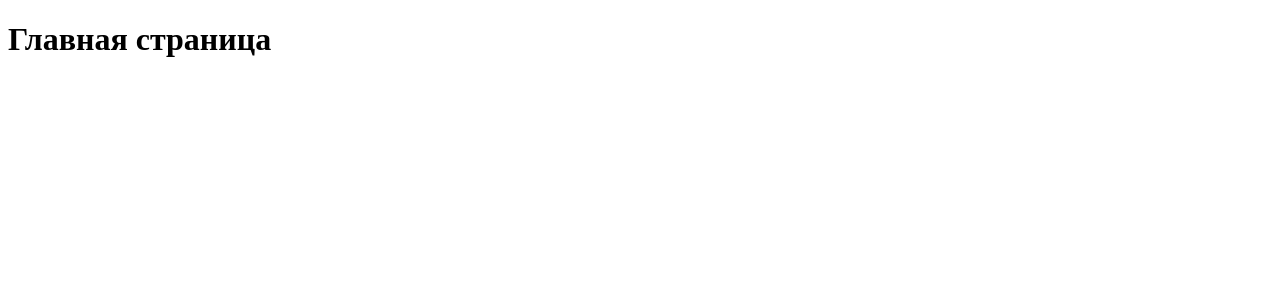
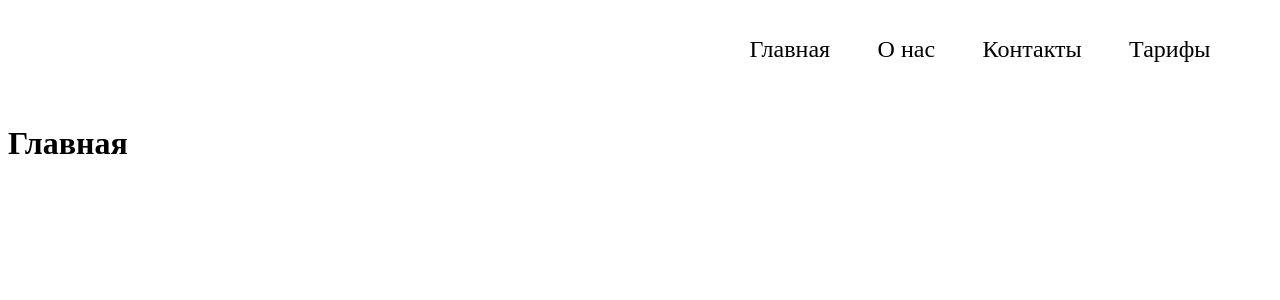
Before and after one commit to mimpushkarev/ECOEXP, a Next.js app: page / in a window 1280 px wide. Shown: the top 300 px of the page. Built offline with nearby package versions, Linux system fonts and the light colour scheme.

Commit message:
add: page templates

```diff
--- /dev/null
+++ b/assets/styles/global.scss
@@ -0,0 +1,4 @@
+$color-white: #fff;
+$color-black: #000;
+
+$color-dark-green: #3C4E0E;
--- /dev/null
+++ b/components/Index/IndexComponent.tsx
@@ -0,0 +1,19 @@
+import Head from "next/head";
+import React from "react";
+import NavigationComponent from "../../frame-components/NavBar/NavigationComponent";
+
+function IndexComponent() {
+    return (
+        <div>
+            <Head>
+                <title>Главная</title>
+            </Head>
+
+            <NavigationComponent />
+
+            <h1>Главная</h1>
+        </div>
+    );
+}
+
+export default IndexComponent;
--- /dev/null
+++ b/frame-components/NavBar/NavigationComponent.module.scss
@@ -0,0 +1,23 @@
+@import '../../assets/styles/global.scss';
+
+.navbar{
+    background: rgba(0, 0, 0, 0);
+    height: 10%;
+    padding: 2% 3% 3%;
+    text-align: right;
+}
+
+.link{
+    text-decoration: none;
+    color: $color-black;
+    padding: 0 2% 0;
+    font-family: Oswald;
+    font-style: normal;
+    font-weight: 400;
+    font-size: 24px;
+    line-height: 32px;
+}
+
+.link:hover{
+    border-bottom: 1px solid $color-dark-green; /* При наведении делаем подчеркивание прозрачным */
+}
--- /dev/null
+++ b/frame-components/NavBar/NavigationComponent.tsx
@@ -0,0 +1,24 @@
+import Link from "next/link";
+import React from "react";
+import styles from "./NavigationComponent.module.scss";
+
+function NavigationComponent() {
+    return (
+        <div className={styles.navbar}>
+            <Link className={styles.link} href="/">
+                Главная
+            </Link>
+            <Link className={styles.link} href="/about">
+                О нас
+            </Link>
+            <Link className={styles.link} href="/contacts">
+                Контакты
+            </Link>
+            <Link className={styles.link} href="/tariffs">
+                Тарифы
+            </Link>
+        </div>
+    );
+}
+
+export default NavigationComponent;
--- a/package.json
+++ b/package.json
@@ -15,7 +15,8 @@
     "eslint-config-next": "^13.1.3",
     "next": "^13.1.3",
     "react": "^18.2.0",
-    "react-dom": "^18.2.0"
+    "react-dom": "^18.2.0",
+    "sass": "^1.57.1"
   },
   "devDependencies": {
     "@types/node": "18.11.18",
--- /dev/null
+++ b/pages/about/index.tsx
@@ -0,0 +1,6 @@
+import React from "react";
+import AboutComponent from "../../components/About/AboutComponent";
+
+export default function About() {
+    return <AboutComponent />;
+}
--- /dev/null
+++ b/pages/contacts/intex.tsx
@@ -0,0 +1,6 @@
+import React from "react";
+import ContactsComponent from "../../components/Contacts/ContactsComponent";
+
+export default function Contacts() {
+    return <ContactsComponent />;
+}
--- a/pages/index.tsx
+++ b/pages/index.tsx
@@ -1,5 +1,6 @@
-const Index = () => {
-    return <h1>Главная страница</h1>;
-};
+import React from "react";
+import IndexComponent from "../components/Index/IndexComponent";
 
-export default Index;
+export default function Index() {
+    return <IndexComponent />;
+}
--- /dev/null
+++ b/pages/tariffs/index.tsx
@@ -0,0 +1,6 @@
+import React from "react";
+import TariffsComponent from "../../components/Tariffs/TariffsComponent";
+
+export default function Tariffs() {
+    return <TariffsComponent />;
+}
```
Also changed, not shown: components/About/AboutComponent.tsx (added, +18 -0 lines), components/Contacts/ContactsComponent.tsx (added, +18 -0 lines), components/Tariffs/TariffsComponent.tsx (added, +17 -0 lines), 2 other files (tests, documents, lock files or other folders).
